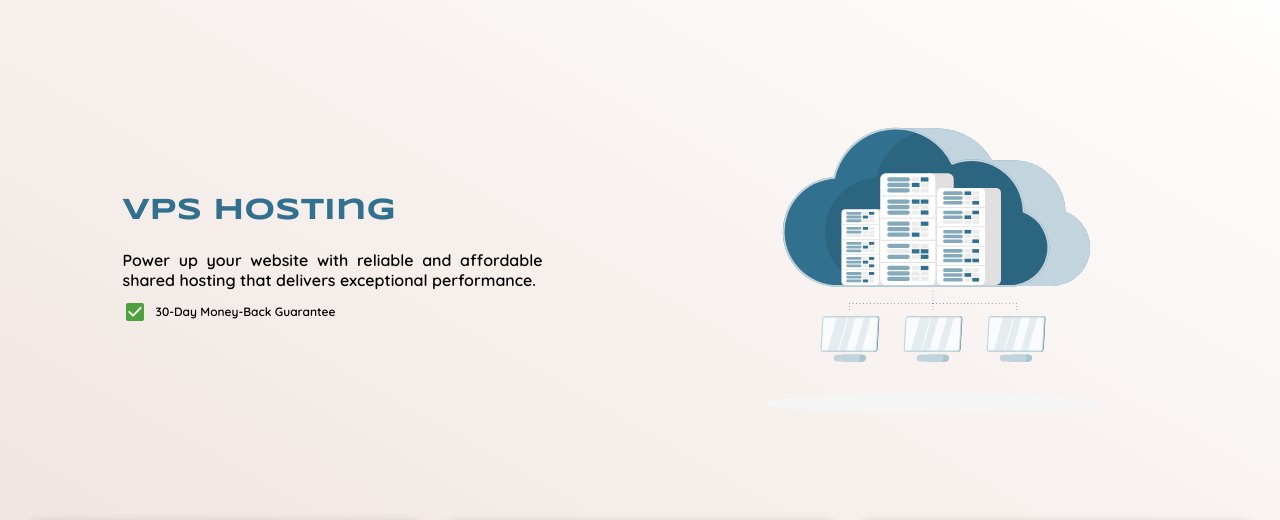
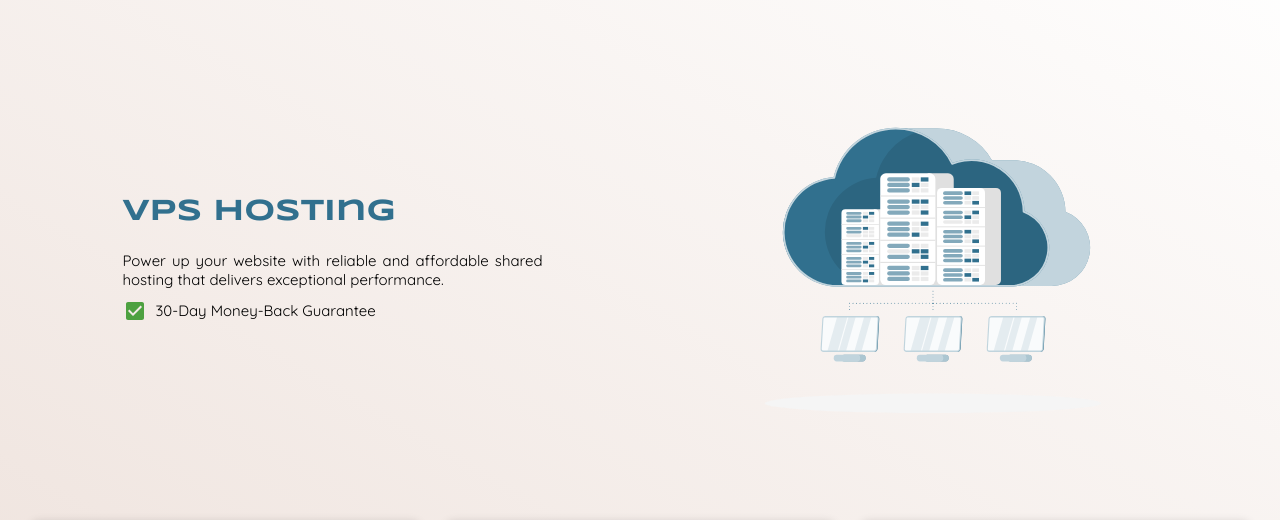
Before and after one commit to HongYang01/tmf2234-web-hosting-service, a PHP site: page /pages/vps_hosting_pricing.php in a window 1280 px wide. Shown: the part 86-606 px from the top of the page. Run offline with PHP 8.4, Linux system fonts and the light colour scheme; data comes from the database, SQL or seed files in the repository.

Commit message:
new update 05May2023

```diff
--- a/pages/dedicated_hosting_pricing.php
+++ b/pages/dedicated_hosting_pricing.php
@@ -28,15 +28,15 @@
 
             <div class="header-left flex-col">
                 <h1 class="c1">Dedicated Hosting</h1>
-                <p class="font-second font-w-600">Power up your website with reliable and affordable shared hosting that delivers exceptional performance.</p>
+                <p class="black text-normal font-w-400">Power up your website with reliable and affordable shared hosting that delivers exceptional performance.</p>
 
                 <div class="flex-row middle" style="margin-top:10px;">
                     <span class='icon-tick'></span>
-                    <p class="font-second text-small font-w-600">30-Day Money-Back Guarantee</p>
+                    <p class="black text-normal font-w-400">30-Day Money-Back Guarantee</p>
                 </div>
                 <div class="flex-row middle">
                     <span class='icon-tick'></span>
-                    <p class="font-second text-small font-w-600">Dell PowerEdge R630</p>
+                    <p class="black text-normal font-w-400">Dell PowerEdge R630</p>
                 </div>
 
             </div>
--- a/pages/shared_hosting_pricing.php
+++ b/pages/shared_hosting_pricing.php
@@ -28,11 +28,11 @@
 
             <div class="header-left flex-col">
                 <h1 class="c1 text-title">Shared Hosting</h1>
-                <p class="font-second font-w-600">Power up your website with reliable and affordable shared hosting that delivers exceptional performance.</p>
+                <p class="black text-normal font-w-400">Power up your website with reliable and affordable shared hosting that delivers exceptional performance.</p>
 
                 <div class="flex-row middle" style="margin-top:10px;">
                     <span class='icon-tick'></span>
-                    <p class="font-second text-small font-w-600">30-Day Money-Back Guarantee</p>
+                    <p class="black text-normal font-w-400">30-Day Money-Back Guarantee</p>
                 </div>
 
             </div>
--- a/pages/vps_hosting_pricing.php
+++ b/pages/vps_hosting_pricing.php
@@ -28,11 +28,11 @@
 
             <div class="header-left flex-col">
                 <h1 class="c1 text-title">VPS Hosting</h1>
-                <p class="font-second font-w-600">Power up your website with reliable and affordable shared hosting that delivers exceptional performance.</p>
+                <p class="black text-normal font-w-400">Power up your website with reliable and affordable shared hosting that delivers exceptional performance.</p>
 
                 <div class="flex-row middle" style="margin-top:10px;">
                     <span class="icon-tick"></span>
-                    <p class="font-second text-small font-w-600">30-Day Money-Back Guarantee</p>
+                    <p class="black text-normal font-w-400">30-Day Money-Back Guarantee</p>
                 </div>
 
             </div>
```
